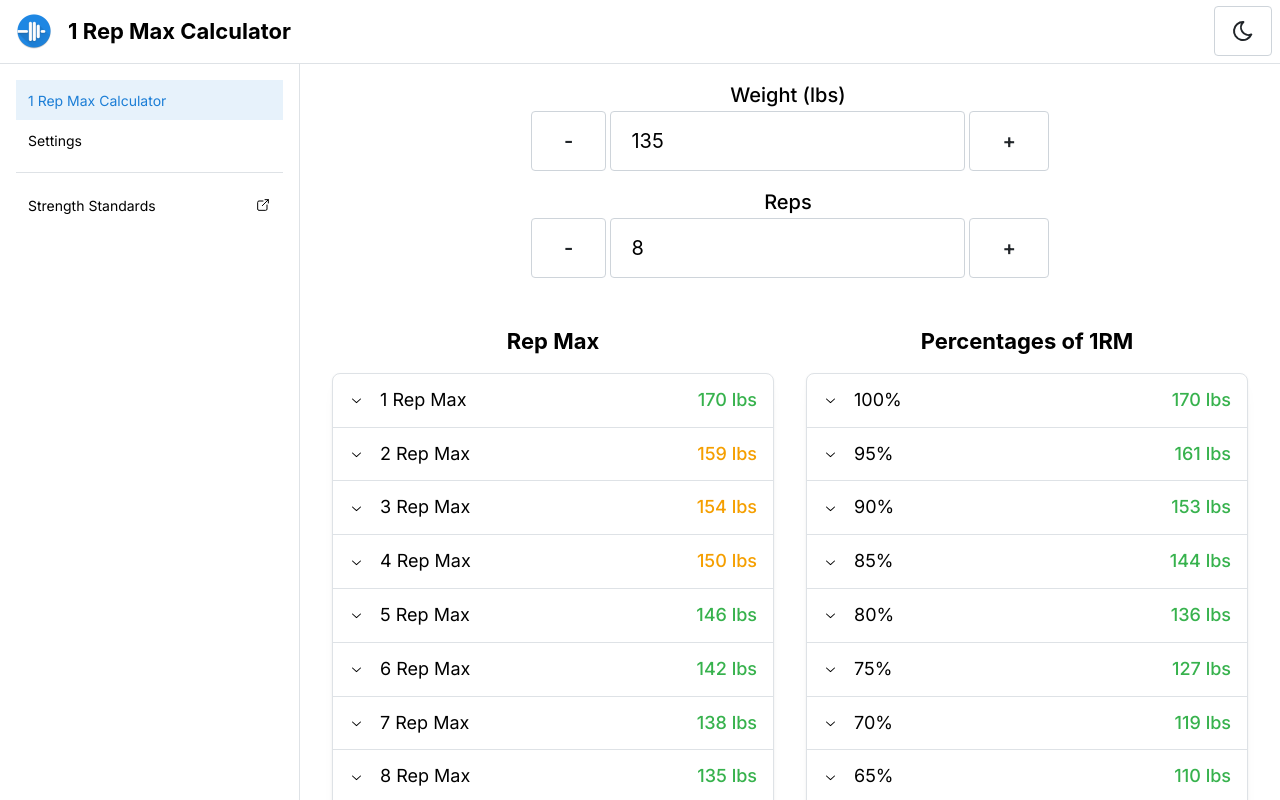
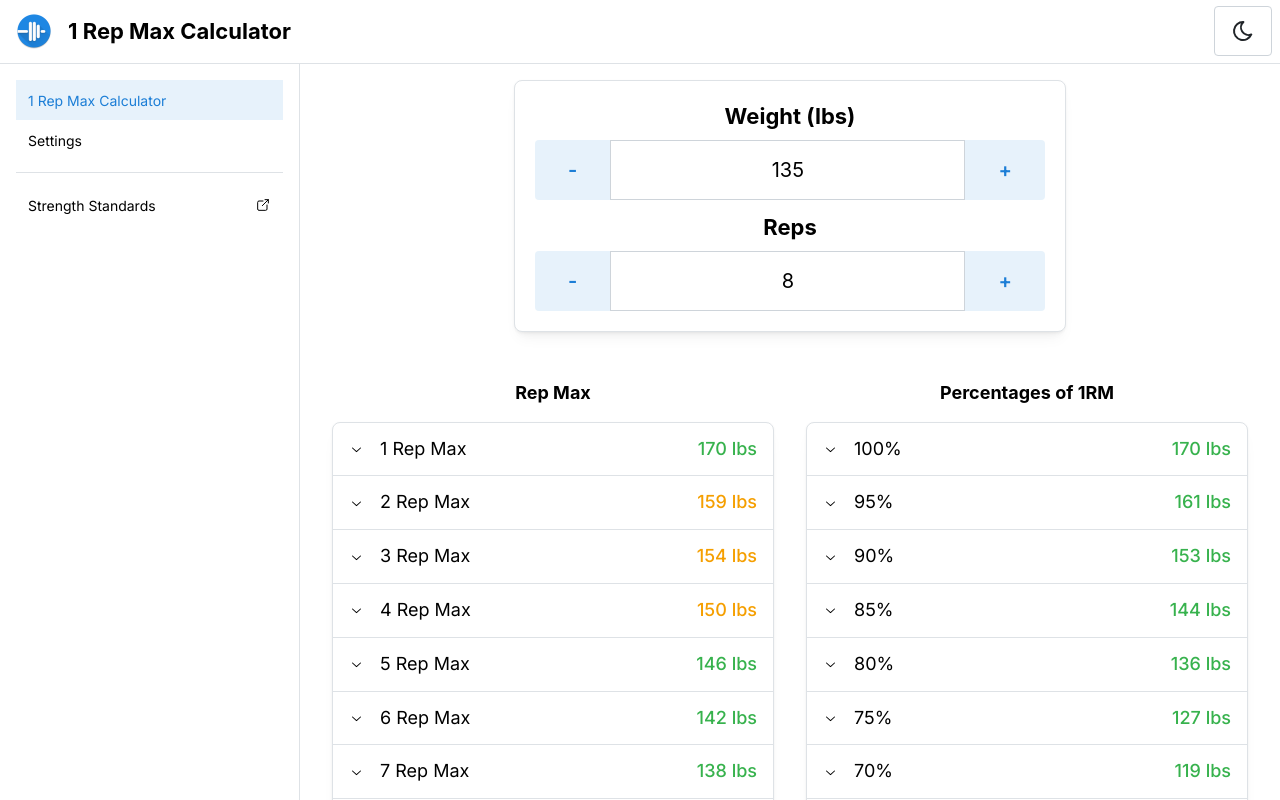
Before and after one commit to Deba9398/one-rep-max-web, a Next.js app: page / in a window 1280 px wide. Shown: the top 800 px of the page. Built offline with nearby package versions, Linux system fonts and the light colour scheme.

Commit message:
Select all on focus

```diff
--- a/components/OneRepMaxCalc.tsx
+++ b/components/OneRepMaxCalc.tsx
@@ -6,8 +6,10 @@ import { calculateRepMaxValues } from '@/util/repMaxFormulas';
 import {
   Box,
   Button,
+  Card,
   NumberInput,
   NumberInputHandlers,
+  Space,
   Title,
 } from '@mantine/core';
 import { useRef, useState } from 'react';
@@ -16,20 +18,27 @@ export default function OneRepMaxCalc() {
   const [weightLifted, setWeightLifted] = useState<number>(135);
   const [repsPerformed, setRepsPerformed] = useState<number>(8);
 
-  const weightLiftedRef = useRef<NumberInputHandlers>(null);
-  const repsPerformedRef = useRef<NumberInputHandlers>(null);
+  const weightLiftedHandlersRef = useRef<NumberInputHandlers>(null);
+  const weightLiftedInputRef = useRef<HTMLInputElement>(null);
+  const repsPerformedHandlersRef = useRef<NumberInputHandlers>(null);
+  const repsPerformedInputRef = useRef<HTMLInputElement>(null);
 
   const repMaxValues = calculateRepMaxValues(weightLifted, repsPerformed);
 
   return (
     <main className='flex flex-col items-center'>
       <Box maw={600} mx='auto'>
-        <div className='flex items-end pb-4 text-center'>
+        <Card shadow='sm' padding={'lg'} radius='md' withBorder>
+          <div className='text-center'>
+            <Title order={3} pb={8}>
+              Weight ({getWeightUnits()})
+            </Title>
+            <Button.Group>
               <Button
                 size='xl'
                 disabled={weightLifted <= 0}
-            onClick={() => weightLiftedRef.current?.decrement()}
-            variant='default'
+                onClick={() => weightLiftedHandlersRef.current?.decrement()}
+                variant='light'
               >
                 -
               </Button>
@@ -41,28 +50,42 @@ export default function OneRepMaxCalc() {
                 min={0}
                 max={1000}
                 step={5}
-            handlersRef={weightLiftedRef}
+                px={0}
+                radius={0}
+                ref={weightLiftedInputRef}
+                handlersRef={weightLiftedHandlersRef}
                 onChange={(val) => setWeightLifted(parseFloat(val.toString()))}
+                onFocus={() => weightLiftedInputRef.current?.select()}
                 value={weightLifted}
-            label={`Weight (${getWeightUnits()})`}
                 hideControls
+                styles={{
+                  input: {
+                    textAlign: 'center',
+                  },
+                }}
               />
               <Button
                 size='xl'
                 disabled={weightLifted >= 1000}
-            onClick={() => weightLiftedRef.current?.increment()}
-            variant='default'
+                onClick={() => weightLiftedHandlersRef.current?.increment()}
+                variant='light'
               >
                 +
               </Button>
+            </Button.Group>
           </div>
 
-        <div className='flex items-end pb-8 text-center'>
+          <Space h={12} />
+          <div className='text-center'>
+            <Title order={3} pb={8}>
+              Reps
+            </Title>
+            <Button.Group>
               <Button
                 size='xl'
                 disabled={repsPerformed <= 1}
-            onClick={() => repsPerformedRef.current?.decrement()}
-            variant='default'
+                onClick={() => repsPerformedHandlersRef.current?.decrement()}
+                variant='light'
               >
                 -
               </Button>
@@ -72,35 +95,45 @@ export default function OneRepMaxCalc() {
                 inputMode='decimal'
                 clampBehavior='strict'
                 allowNegative={false}
-            min={0}
+                min={1}
                 max={15}
-            handlersRef={repsPerformedRef}
+                px={0}
+                radius={0}
+                ref={repsPerformedInputRef}
+                handlersRef={repsPerformedHandlersRef}
                 onChange={(val) => setRepsPerformed(parseFloat(val.toString()))}
+                onFocus={() => repsPerformedInputRef.current?.select()}
                 value={repsPerformed}
-            label='Reps'
                 hideControls
+                styles={{
+                  input: {
+                    textAlign: 'center',
+                  },
+                }}
               />
               <Button
                 size='xl'
                 disabled={repsPerformed >= 15}
-            onClick={() => repsPerformedRef.current?.increment()}
-            variant='default'
+                onClick={() => repsPerformedHandlersRef.current?.increment()}
+                variant='light'
               >
                 +
               </Button>
+            </Button.Group>
           </div>
+        </Card>
       </Box>
 
-      <div className='container mx-auto'>
+      <div className='container mx-auto mt-8'>
         <div className='flex flex-col items-center justify-center xl:flex-row xl:items-start -mx-2 lg:-mx-0'>
           <div className='px-2 xl:px-4 w-full xl:w-1/2 max-w-[600px]'>
-            <Title order={3} className='pb-4 pt-4 text-center'>
+            <Title order={4} className='pb-4 pt-4 text-center'>
               Rep Max
             </Title>
             <RepMaxTable repMaxValues={repMaxValues} />
           </div>
           <div className='px-2 xl:px-4 w-full xl:w-1/2 max-w-[600px]'>
-            <Title order={3} className='pb-4 pt-4 text-center'>
+            <Title order={4} className='pb-4 pt-4 text-center'>
               Percentages of 1RM
             </Title>
             <PercentagesTable repMaxValues={repMaxValues} />
--- a/util/repMaxFormulas.ts
+++ b/util/repMaxFormulas.ts
@@ -9,6 +9,11 @@ export function calculateRepMaxValues(
   reps: number
 ): MultiFormulaRepMaxValues {
   const values: MultiFormulaRepMaxValues = {};
+
+  if (isNaN(weight) || isNaN(reps)) {
+    weight = 0;
+    reps = 0;
+  }
 
   function addValues(formula: string, repMaxValues: RepMaxValues) {
     Object.keys(repMaxValues).forEach((key) => {
```
Also changed, not shown: components/RepMaxTable.tsx (+9 -1 lines). Lines whose indentation alone changed are shown as unchanged.
